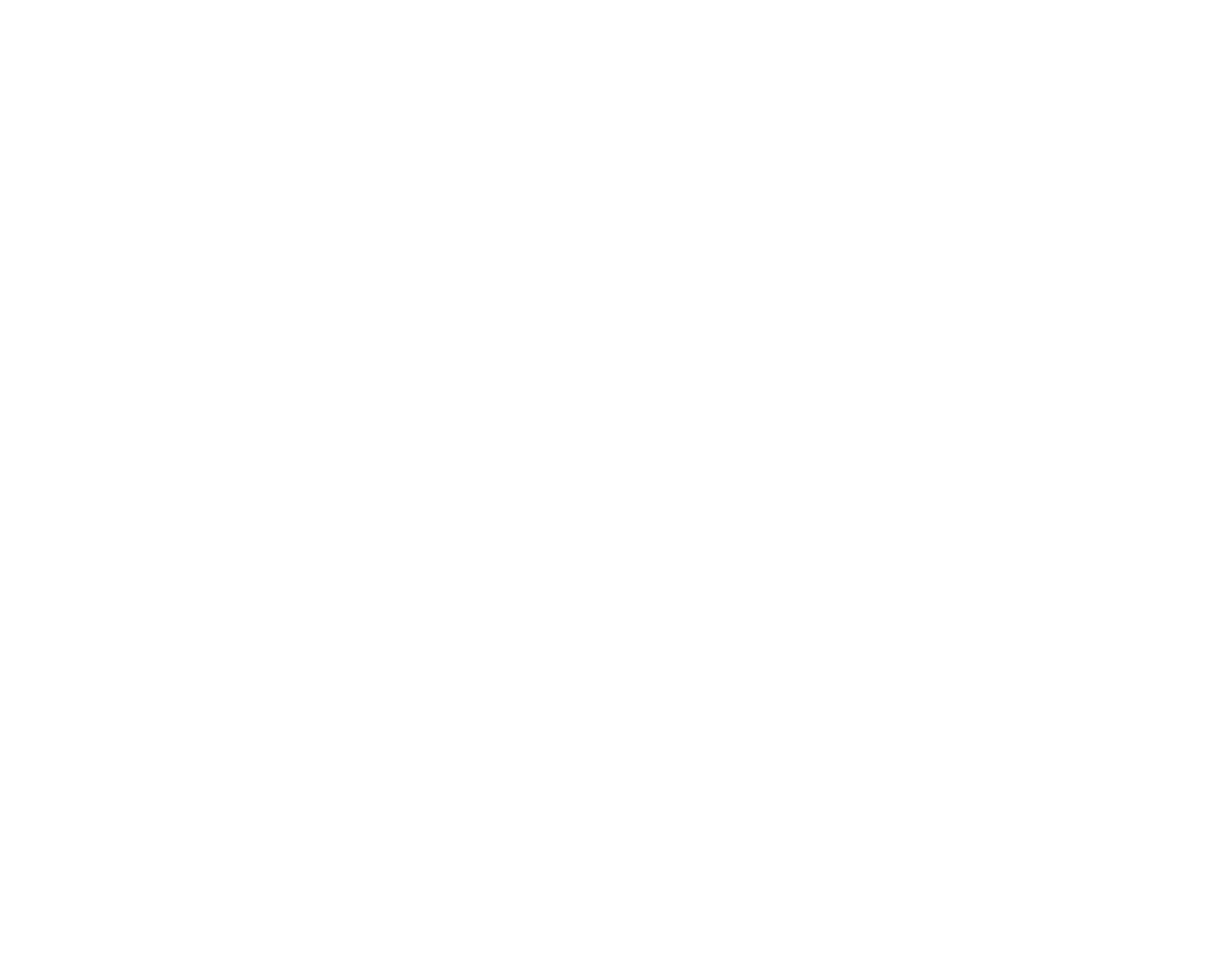
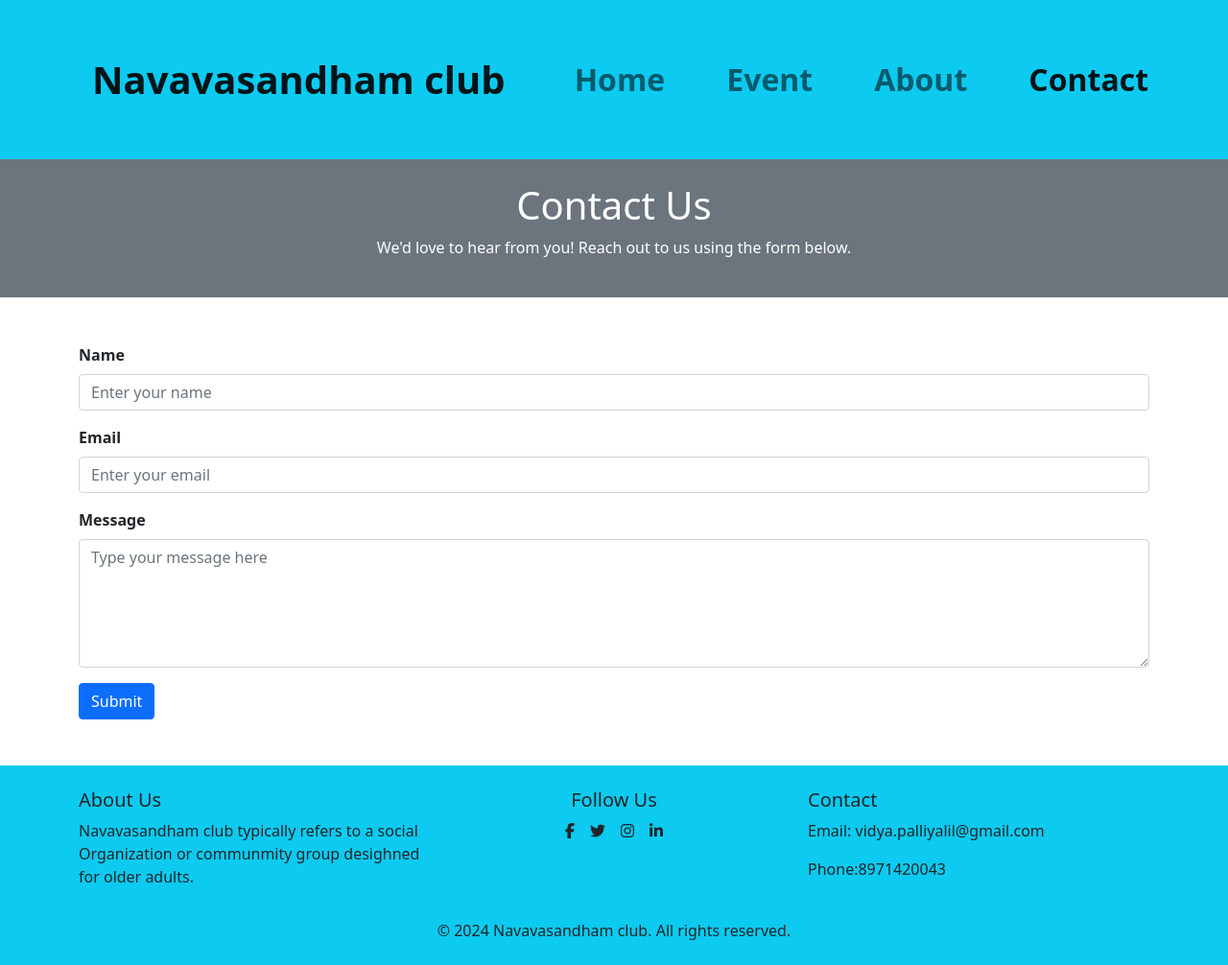
Before and after one commit to vidyaIre/WebSiteBuilding, a plain HTML site: page contact.html in a window 1280 px wide. Shown: the whole page at 96% size. Before the commit the page ends 800 px from the top, so only its background shows below. Drawn offline with nearby package versions, Linux system fonts and the light colour scheme.

Commit message:
contact.html finished

```diff
--- a/contact.html
+++ b/contact.html
@@ -0,0 +1,135 @@
+<!DOCTYPE html>
+<html lang="en">
+
+<head>
+    <meta charset="UTF-8">
+    <meta name="viewport" content="width=device-width, initial-scale=1.0">
+    <title>Community Organization Contact</title>
+    <!-- Navavasandham club for oldage persons -->
+    <link href="https://cdn.jsdelivr.net/npm/bootstrap@5.0.2/dist/css/bootstrap.min.css" rel="stylesheet"
+        integrity="sha384-EVSTQN3/azprG1Anm3QDgpJLIm9Nao0Yz1ztcQTwFspd3yD65VohhpuuCOmLASjC" crossorigin="anonymous">
+    <link rel="stylesheet" href="./styles.css">
+
+    <script src="https://kit.fontawesome.com/8fb1971e4f.js" crossorigin="anonymous"></script>
+
+</head>
+
+<body>
+    <!-- Navbar -->
+
+    <section>
+        <nav class="navbar navbar-expand-lg navbar-light bg-info justify-content-center p-5 fs-2 fw-bold gx-5">
+            <div class="container-fluid ">
+                <a class="navbar-brand fs-1" href="#">Navavasandham club</a>
+                <button class="navbar-toggler" type="button" data-bs-toggle="collapse"
+                    data-bs-target="#navbarNavDropdown" aria-controls="navbarNavDropdown" aria-expanded="false"
+                    aria-label="Toggle navigation">
+                    <span class="navbar-toggler-icon"></span>
+                </button>
+                <div class="collapse navbar-collapse" id="navbarNavDropdown">
+                    <ul class="navbar-nav ">
+                        <li class="nav-item ms-5">
+                            <a class="nav-link " aria-current="page" href="./index.html">Home</a>
+                        </li>
+                        <li class="nav-item ms-5">
+                            <a class="nav-link" href="./event.html">Event</a>
+                        </li>
+                        <li class="nav-item ms-5">
+                            <a class="nav-link " href="./about.html">About</a>
+                        </li>
+                        <li class="nav-item ms-5">
+                            <a class="nav-link active" href="./contact.html">Contact</a>
+                        </li>
+                    </ul>
+                </div>
+            </div>
+        </nav>
+    </section>
+
+     <!-- Page Header -->
+     <header class="bg-secondary text-white text-center py-4">
+        <h1>Contact Us</h1>
+        <p>We'd love to hear from you! Reach out to us using the form below.</p>
+    </header>
+
+    <!-- Contact Form -->
+    <div class="container my-5">
+        <form>
+            <div class="mb-3 fw-bold ">
+                <label for="name" class="form-label">Name</label>
+                <input type="text" class="form-control" id="name" placeholder="Enter your name" required>
+            </div>
+            <div class="mb-3 fw-bold">
+                <label for="email" class="form-label">Email</label>
+                <input type="email" class="form-control" id="email" placeholder="Enter your email" required>
+            </div>
+            <div class="mb-3 fw-bold">
+                <label for="message" class="form-label">Message</label>
+                <textarea class="form-control" id="message" rows="5" placeholder="Type your message here" required></textarea>
+            </div>
+            <button type="button" class="btn btn-primary" data-bs-toggle="modal" data-bs-target="#confirmationModal">
+                Submit
+            </button>
+        </form>
+    </div>
+
+    <!-- Confirmation Modal -->
+    <div class="modal fade" id="confirmationModal" tabindex="-1" aria-labelledby="confirmationModalLabel" aria-hidden="true">
+        <div class="modal-dialog">
+            <div class="modal-content">
+                <div class="modal-header">
+                    <h5 class="modal-title" id="confirmationModalLabel">Thank You!</h5>
+                    <button type="button" class="btn-close" data-bs-dismiss="modal" aria-label="Close"></button>
+                </div>
+                <div class="modal-body">
+                    Your message has been received. We'll get back to you shortly.
+                </div>
+                <div class="modal-footer">
+                    <button type="button" class="btn btn-secondary" data-bs-dismiss="modal">Close</button>
+                </div>
+            </div>
+        </div>
+    </div>
+
+    <!-- footer content -->
+    <section>
+        <footer class="bg-info text-dark py-4 ">
+            <div class="container">
+                <div class="row">
+                    <div class="col-md-4">
+                        <h5>About Us</h5>
+                        <p> Navavasandham club typically refers to a social Organization or communmity group
+                            desighned
+                            for older adults.</p>
+                    </div>
+                    <div class="col-md-4 text-center">
+                        <h5>Follow Us</h5>
+                        <div class="d-flex justify-content-center">
+                            <a href="#" class="text-dark me-3"><i class="fab fa-facebook-f"></i></a>
+                            <a href="#" class="text-dark me-3"><i class="fab fa-twitter"></i></a>
+                            <a href="#" class="text-dark me-3"><i class="fab fa-instagram"></i></a>
+                            <a href="#" class="text-dark"><i class="fab fa-linkedin-in"></i></a>
+                        </div>
+                    </div>
+                    <div class="col-md-4">
+                        <h5>Contact</h5>
+                        <p>Email: vidya.palliyalil@gmail.com</p>
+                        <p>Phone:8971420043</p>
+                    </div>
+                </div>
+                <div class="text-center mt-3">
+                    <p class="mb-0">© 2024 Navavasandham club. All rights reserved.</p>
+                </div>
+            </div>
+        </footer>
+    </section>
+
+
+
+
+    <script src="https://cdn.jsdelivr.net/npm/bootstrap@5.0.2/dist/js/bootstrap.bundle.min.js"
+        integrity="sha384-MrcW6ZMFYlzcLA8Nl+NtUVF0sA7MsXsP1UyJoMp4YLEuNSfAP+JcXn/tWtIaxVXM"
+        crossorigin="anonymous"></script>
+</body>
+
+</html>
```
Also changed, not shown: about.html (+8 -3 lines), image/pic8.jpg (added).
